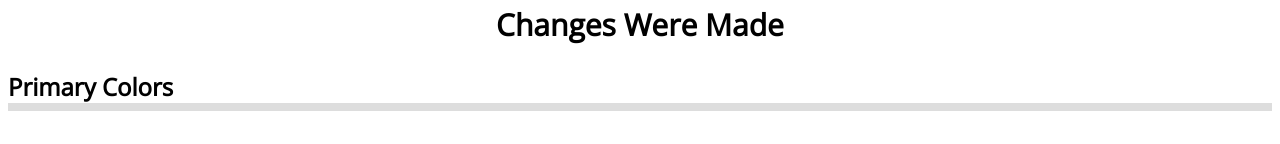
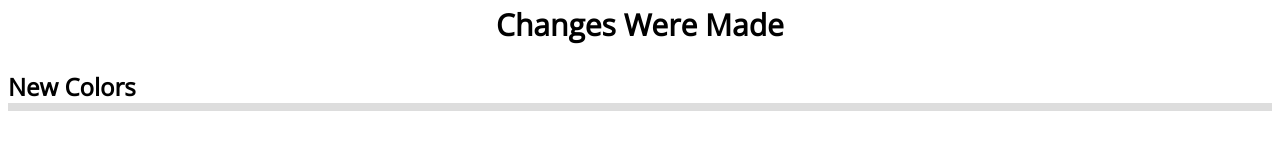
Before and after one commit to danab12691/Enviornment-Demo, a plain HTML site: page index.html in a window 1280 px wide. Shown: the part 279-423 px from the top of the page. Drawn offline with nearby package versions, Linux system fonts and the light colour scheme.

Commit message:
Color Change

```diff
--- a/index.html
+++ b/index.html
@@ -8,7 +8,7 @@
 <section class="header"></section>
 <section class="colorPalette">
   <h1 id="pageTopic">Changes Were Made</h1>
-  <h2 class="sectionHead">Primary Colors</h2>
+  <h2 class="sectionHead">New Colors</h2>
   <div class="colorContainer">
     <div class="swatch darkBlue"></div>
     <div class="hexCode">#333366</div>
```
